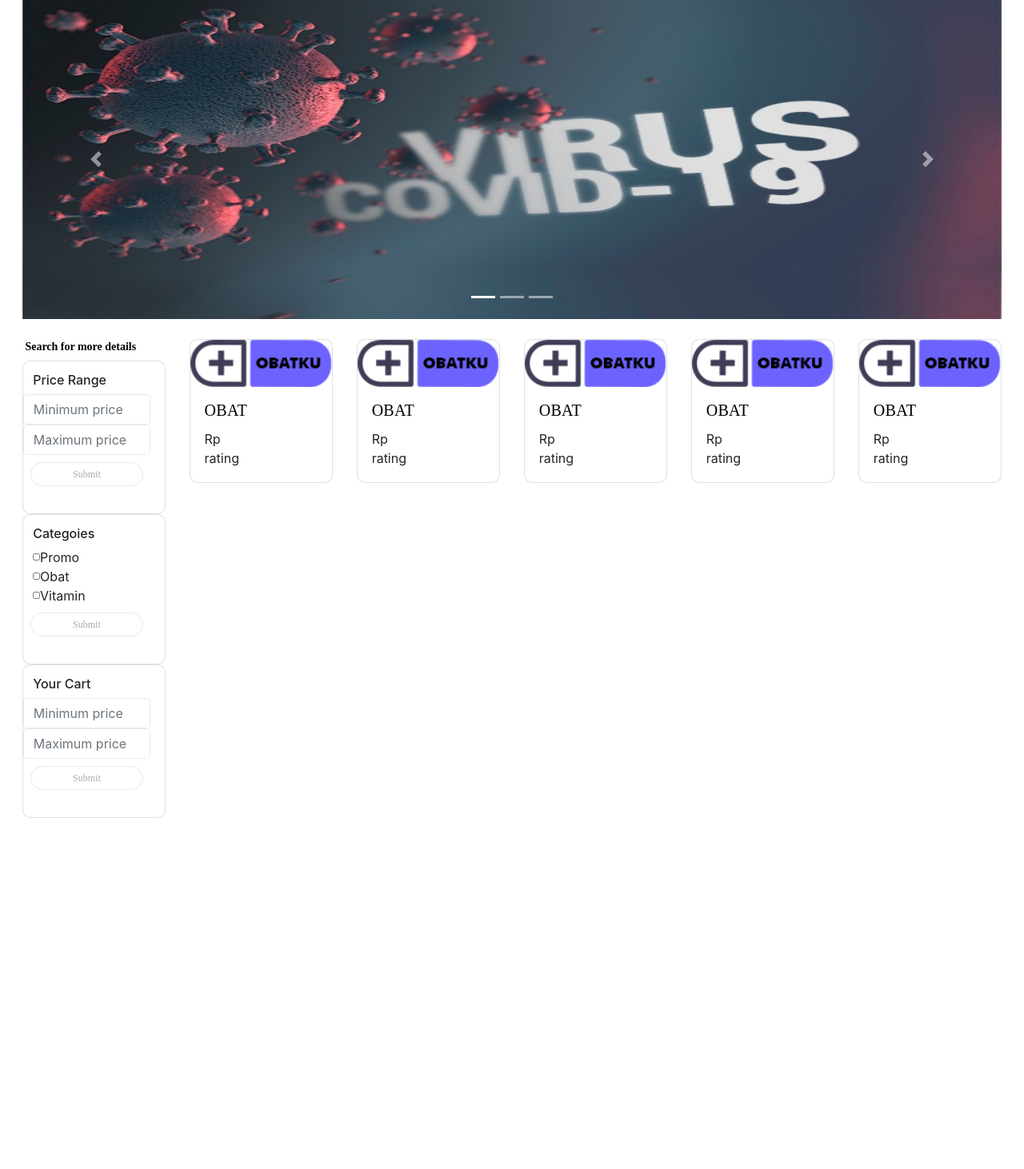
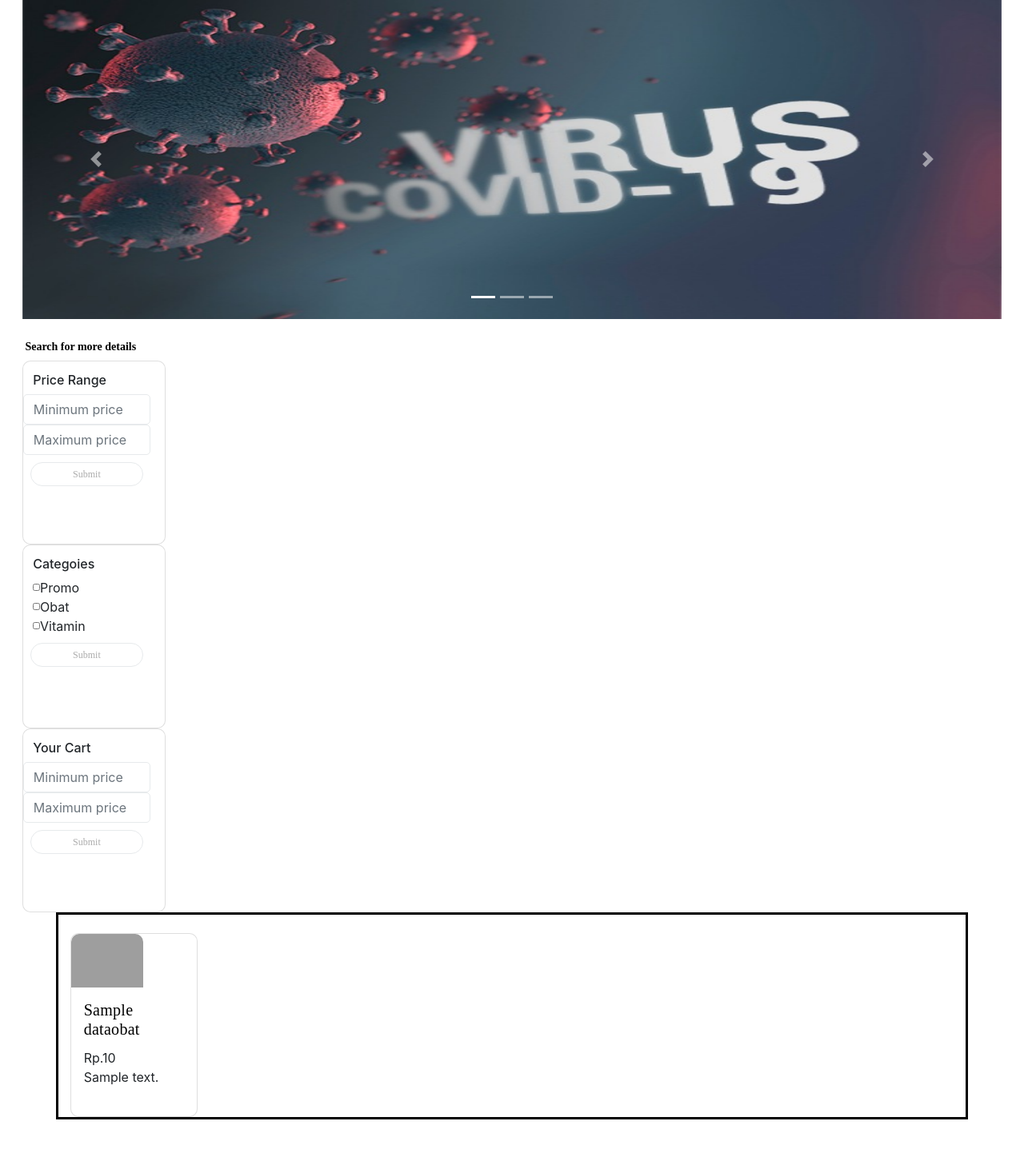
Before and after one commit to rivannurihsan/WEBPRO, a CodeIgniter app: the page made by application/views/Users/View_Catalog/List_Catalog.php in a window 1280 px wide. Shown: the part 81-1543 px from the top of the page at 80% size. Before the commit the page ends 1104 px from the top, so only its background shows below. Run offline with CodeIgniter, Linux system fonts and the light colour scheme; the template is opened without the code that fills it: most values are stand-ins (such as "Sample title", 1, 10 or a date in 2020); some libraries are stand-ins or nearby versions; grey boxes are pictures that could not be loaded.

Commit message:
Display Catalog

```diff
--- a/application/controllers/Catalog.php
+++ b/application/controllers/Catalog.php
@@ -21,12 +21,13 @@ class Catalog extends CI_Controller
 	 */
 	function __construct(){
 		parent::__construct();
-		$this->load->model("loginmodel");
+		$this->load->model("Obat");
 	}
 	public function index()
 	{
 		// $this->load->view('welcome_message');
 		// $this->load->view('Users/Template/header');
-		$this->load->view('Users/View_Catalog/List_Catalog');
+		$data_obat = $this->Obat->GetObat();
+		$this->load->view('Users/View_Catalog/List_Catalog',['dataobat'=>$data_obat]);
 	}
 }
--- a/application/views/Users/View_Catalog/List_Catalog.php
+++ b/application/views/Users/View_Catalog/List_Catalog.php
@@ -26,7 +26,7 @@
                 color: #000000;
                 margin-left: 2%;
             }
-            #kategori input{
+            #kategori input {
                 margin-left: 4%;
                 font-size: 20px;
             }
@@ -88,7 +88,7 @@
 
             #price {
                 width: 80%;
-                margin-bottom: 5%;
+                margin-bottom: 2%;
                 margin-left: 5%;
 
             }
@@ -105,13 +105,14 @@
                 font-style: normal;
                 font-weight: normal;
                 font-size: 24px;
-                line-height: 33px;
+                line-height: 10px;
                 letter-spacing: 0.02em;
                 color: #000000;
             }
 
             .card {
                 border-radius: 10px;
+                height: 230px;
             }
 
             #col-section-3 {
@@ -134,6 +135,12 @@
 
             .img-fluid {
                 border-radius: 10px 10px 0 0;
+            }
+            .display {
+                border: #000000;
+                border-style: solid;
+                margin-bottom: 5%;
+                margin-top: 0%;
             }
         </style>
     </head>
@@ -174,12 +181,10 @@
 
             </div>
 
-
-
             <div class="row">
                 <div class="col-md-2 col-4" id="form">
                     <h1 id="tittle-section2">Search for more details</h1>
-                    <div class="card" >
+                    <div class="card">
                         <h6>Price Range</h6>
                         <form action="">
                             <input
@@ -199,10 +204,10 @@
                         <h6>Categoies</h6>
                         <form action="" id="kategori">
                             <input
-                                id="inlineFormInputGroup"
+                                id="kategori"
                                 type="checkbox"
                                 value="Promo"
-                                placeholder="asdasdasdasdasdsa" id="kategori">Promo</input><br>
+                                placeholder="asdasdasdasdasdsa">Promo</input><br>
                             <input
                                 id="inlineFormInputGroup"
                                 type="checkbox"
@@ -218,7 +223,7 @@
                             <button type="btn" class="btn btn-outline-info" id="submit">Submit</button>
                         </form>
                     </div>
-                    <div class="card" >
+                    <div class="card">
                         <h6>Your Cart</h6>
                         <form action="">
                             <input
@@ -235,86 +240,36 @@
                         </form>
                     </div>
                 </div>
+                <div class="container display">
+                    <div class="row">
+                        <?php foreach ($dataobat as $d ) {?>
                         <div class="col-md-2">
                             <div class="card">
-                        <img src="<?= base_url('assets/logo.png') ?>" alt="" class="img-fluid">
+                                <img
+                                    src="<?= base_url("assets/") . $d->Pict ?>"
+                                    alt=""
+                                    class="img-fluid"
+                                    height="80px"
+                                    width="90px">
                                 <div class="card-block">
                                     <div class="card-title">
                                         <h5>
-                                    <a id="label-section-3" href="<?= base_url('') ?>">OBAT</a>
+                                            <a id="label-section-3" href="<?= base_url('') ?>"><?php echo($d->Nama_Obat) ?></a>
                                         </h5>
                                     </div>
                                     <div class="card-text">
-                                <div class="harga">Rp</div>
-                                <div class="rating">rating</div>
+                                        <div class="harga">Rp.<?php echo $d->Harga ?></div>
+                                        <div class="rating"><?php echo nl2br($d->Description) ?></div>
                                     </div>
                                 </div>
                             </div>
                         </div>
-                <div class="col-md-2">
-                    <div class="card">
-                        <img src="<?= base_url('assets/logo.png') ?>" alt="" class="img-fluid">
-                        <div class="card-block">
-                            <div class="card-title">
-                                <h5>
-                                    <a id="label-section-3" href="<?= base_url('') ?>">OBAT</a>
-                                </h5>
+
+                        <?php } ?>
                     </div>
-                            <div class="card-text">
-                                <div class="harga">Rp</div>
-                                <div class="rating">rating</div>
+
                 </div>
-                        </div>
-                    </div>
-                </div>
-                <div class="col-md-2">
-                    <div class="card">
-                        <img src="<?= base_url('assets/logo.png') ?>" alt="" class="img-fluid">
-                        <div class="card-block">
-                            <div class="card-title">
-                                <h5>
-                                    <a id="label-section-3" href="<?= base_url('') ?>">OBAT</a>
-                                </h5>
-                            </div>
-                            <div class="card-text">
-                                <div class="harga">Rp</div>
-                                <div class="rating">rating</div>
-                            </div>
-                        </div>
-                    </div>
-                </div>
-                <div class="col-md-2">
-                    <div class="card">
-                        <img src="<?= base_url('assets/logo.png') ?>" alt="" class="img-fluid">
-                        <div class="card-block">
-                            <div class="card-title">
-                                <h5>
-                                    <a id="label-section-3" href="<?= base_url('') ?>">OBAT</a>
-                                </h5>
-                            </div>
-                            <div class="card-text">
-                                <div class="harga">Rp</div>
-                                <div class="rating">rating</div>
-                            </div>
-                        </div>
-                    </div>
-                </div>
-                <div class="col-md-2">
-                    <div class="card">
-                        <img src="<?= base_url('assets/logo.png') ?>" alt="" class="img-fluid">
-                        <div class="card-block">
-                            <div class="card-title">
-                                <h5>
-                                    <a id="label-section-3" href="<?= base_url('') ?>">OBAT</a>
-                                </h5>
-                            </div>
-                            <div class="card-text">
-                                <div class="harga">Rp</div>
-                                <div class="rating">rating</div>
-                            </div>
-                        </div>
-                    </div>
-                </div>
+
             </div>
         </div>
         <script>
```
Also changed, not shown: assets/Screen_Shot_2020-04-20_at_21_59_17.png (added), assets/Screen_Shot_2020-04-20_at_21_59_171.png (added), assets/Screen_Shot_2020-04-20_at_22_48_101.png (added), assets/Screen_Shot_2020-04-20_at_22_48_102.png (added), assets/gif11.gif (added). Lines whose indentation alone changed are shown as unchanged.
